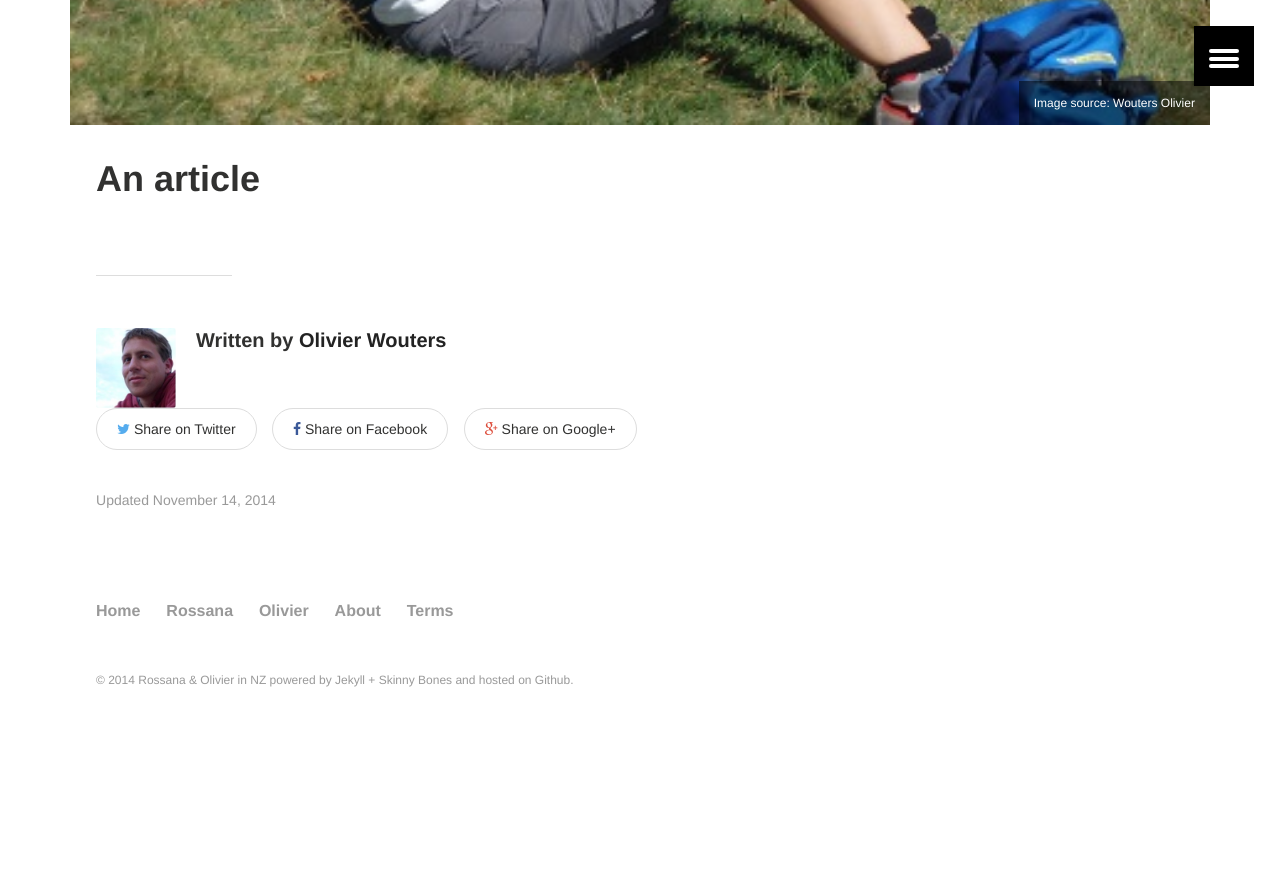
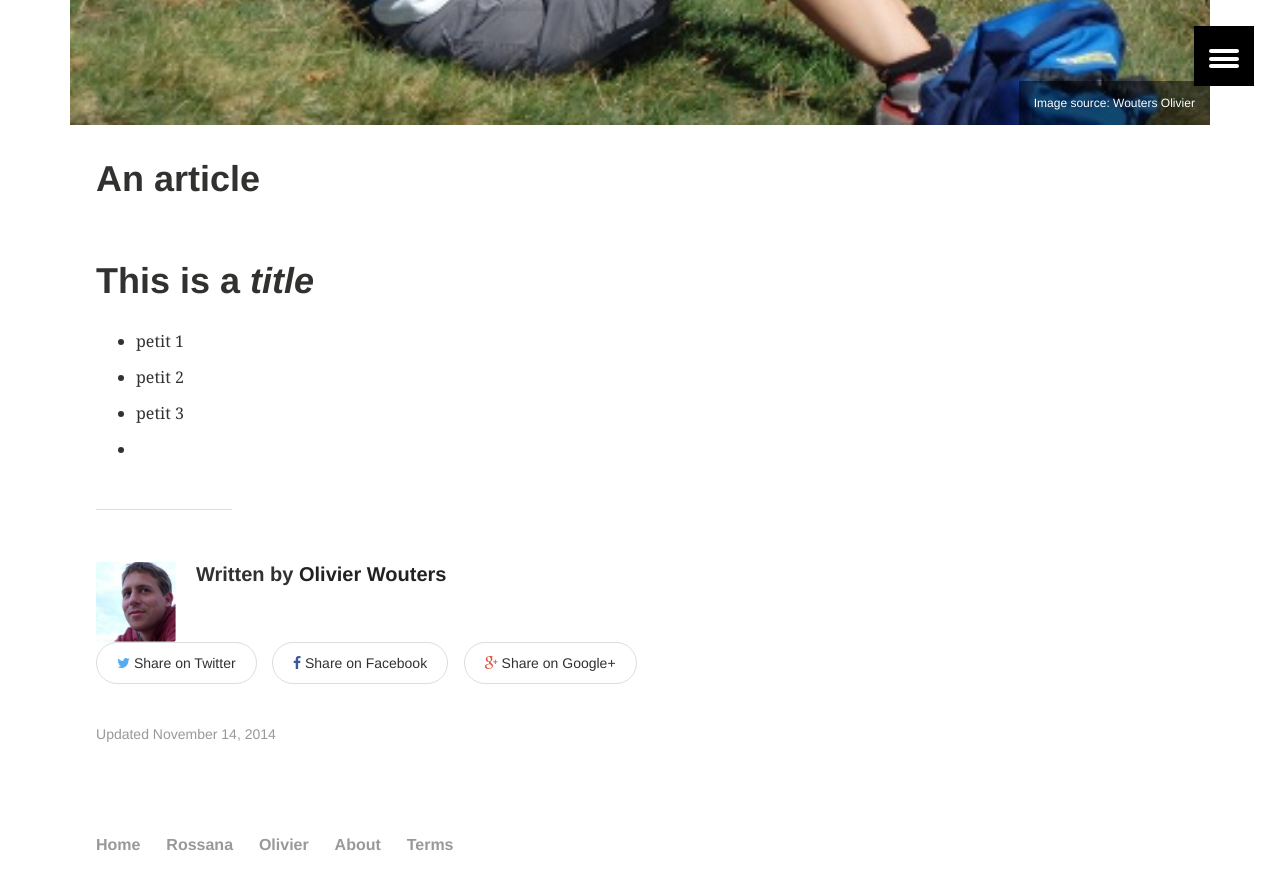
Before and after one commit to rokiwi/old, a Jekyll site: the page built from _posts/articles/2014-11-14-dummy-article.md, in a window 1280 px wide and 900 px high, scrolled down 842 px. Shown: the top 890 px of the window. Built offline with Jekyll 4.4.1, drawn with Linux system fonts in a browser that asks for light colours; before the commit the page ends 1608 px from its top, so only the background shows below that.

Commit message:
Update 2014-11-14-dummy-article.md

```diff
--- a/_posts/articles/2014-11-14-dummy-article.md
+++ b/_posts/articles/2014-11-14-dummy-article.md
@@ -9,3 +9,10 @@ image:
   teaser: P9120398.JPG
   credit: Wouters Olivier
 ---
+
+# This is a *title*
+
+* petit 1
+* petit 2
+* petit 3
+*
```
